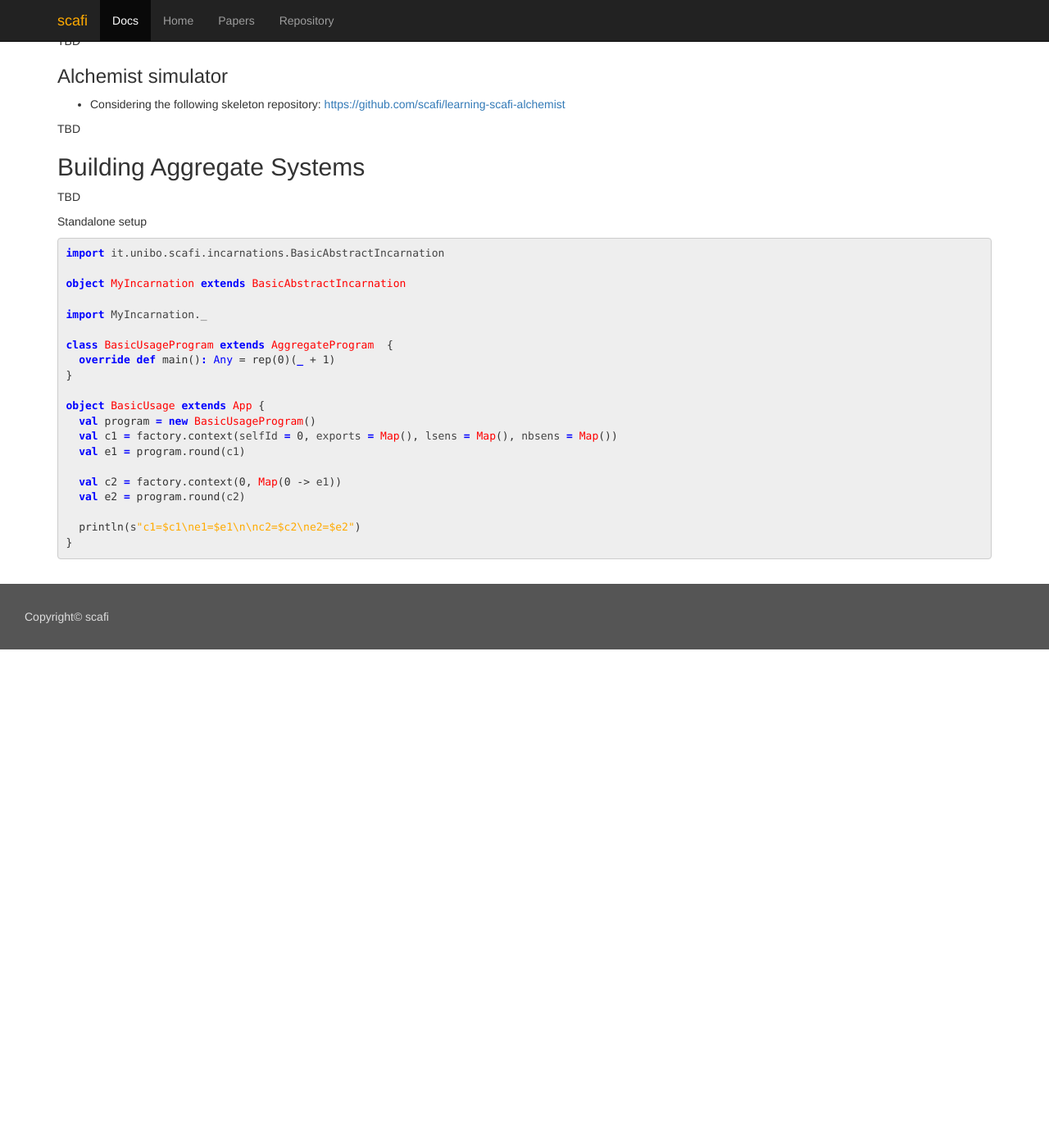
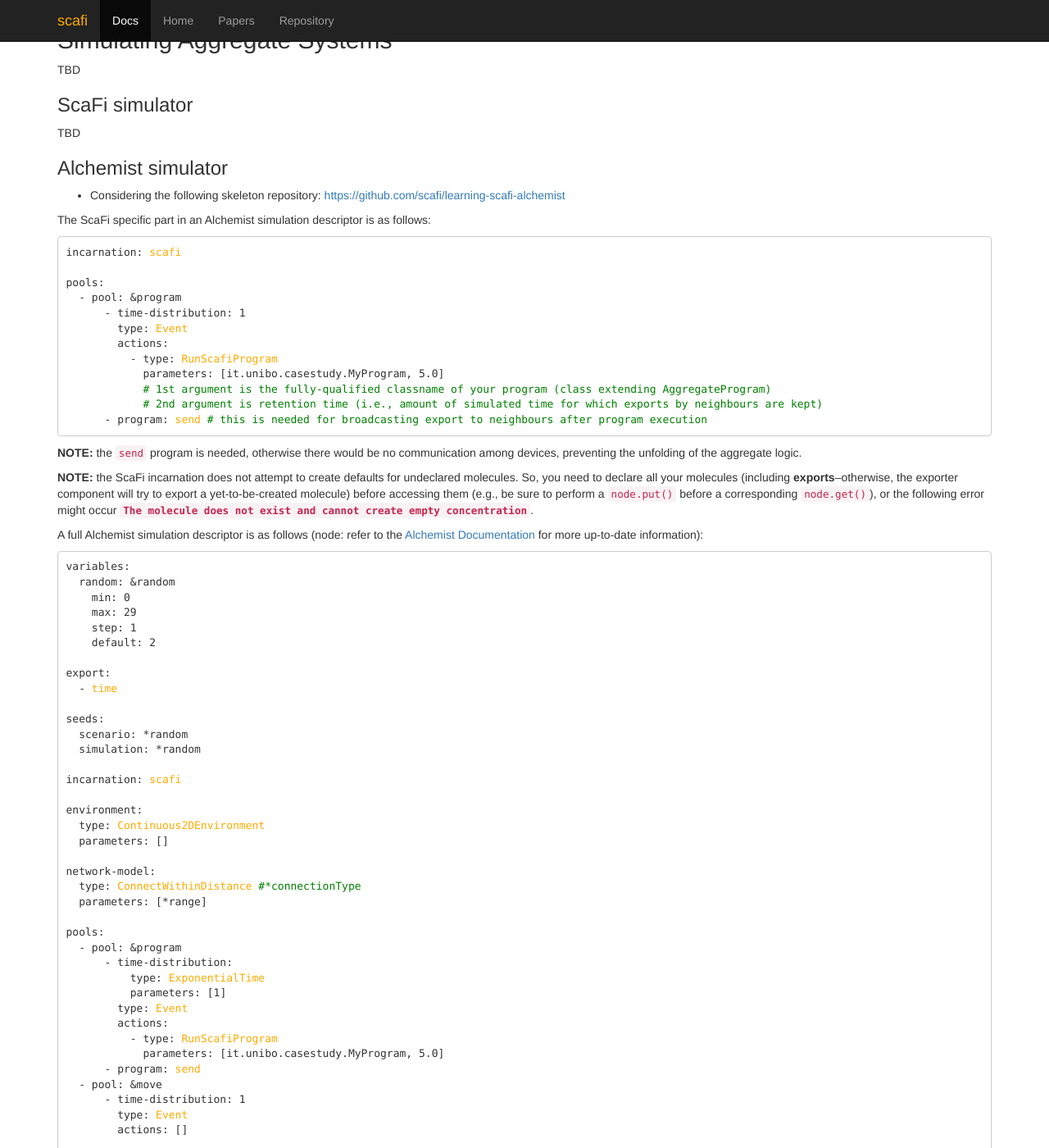
Before and after one commit to scafi/scafi.github.io, a Jekyll site: the page built from pages/docs.md, in a window 1280 px wide and 1400 px high, scrolled down 3659 px. Shown: the whole window at 82% size. Built offline with Jekyll 4.4.1, drawn with Linux system fonts in a browser that asks for light colours; before the commit the page ends 4451 px from its top, so only the background shows below that; some of the changed text lies outside the part shown.

Commit message:
On Scala compile + ScaFi in Alchemist

````diff
--- a/pages/docs.md
+++ b/pages/docs.md
@@ -80,6 +80,12 @@ dependencies {
     implementation("org.scala-lang:scala-library:2.12.2")
     implementation("it.unibo.apice.scafiteam:scafi-core_2.12:0.3.2")
     implementation("it.unibo.apice.scafiteam:scafi-simulator-gui_2.12:0.3.2")
+}
+
+// the following may be needed when running using Java 11
+tasks.withType<ScalaCompile> {
+    sourceCompatibility = "1.8"
+    targetCompatibility = "1.8"
 }
 {% endhighlight %}
 
@@ -221,7 +227,82 @@ TBD
 
 * Considering the following skeleton repository: [https://github.com/scafi/learning-scafi-alchemist](https://github.com/scafi/learning-scafi-alchemist)
 
-TBD
+The ScaFi specific part in an Alchemist simulation descriptor is as follows:
+
+```yaml
+incarnation: scafi
+
+pools:
+  - pool: &program
+      - time-distribution: 1
+        type: Event
+        actions:
+          - type: RunScafiProgram
+            parameters: [it.unibo.casestudy.MyProgram, 5.0]
+            # 1st argument is the fully-qualified classname of your program (class extending AggregateProgram)
+            # 2nd argument is retention time (i.e., amount of simulated time for which exports by neighbours are kept)
+      - program: send # this is needed for broadcasting export to neighbours after program execution
+```
+
+**NOTE:** the `send` program is needed, otherwise there would be no communication among devices,
+ preventing the unfolding of the aggregate logic.
+
+**NOTE:** the ScaFi incarnation does not attempt to create defaults for undeclared molecules.
+So, you need to declare all your molecules (including **exports**--otherwise, the exporter component will try to export a yet-to-be-created molecule) before accessing them (e.g., be sure to perform a `node.put()` before a corresponding `node.get()`), or the following error might occur **`The molecule does not exist and cannot create empty concentration`**.
+
+A full Alchemist simulation descriptor is as follows (node: refer to the [Alchemist Documentation](https://alchemistsimulator.github.io/) for more up-to-date information):
+
+```yaml
+variables:
+  random: &random
+    min: 0
+    max: 29
+    step: 1
+    default: 2
+
+export:
+  - time
+
+seeds:
+  scenario: *random
+  simulation: *random
+
+incarnation: scafi
+
+environment:
+  type: Continuous2DEnvironment
+  parameters: []
+
+network-model:
+  type: ConnectWithinDistance #*connectionType
+  parameters: [*range]
+
+pools:
+  - pool: &program
+      - time-distribution:
+          type: ExponentialTime
+          parameters: [1]
+        type: Event
+        actions:
+          - type: RunScafiProgram
+            parameters: [it.unibo.casestudy.MyProgram, 5.0]
+      - program: send
+  - pool: &move
+      - time-distribution: 1
+        type: Event
+        actions: []
+
+displacements:
+  - in:
+      type: Grid
+      parameters: [0, 0, 200, 80, 10, 10, 1, 1]
+    programs:
+      - *move
+      - *program
+    contents:
+      - molecule: test
+        concentration: true
+```
 
 
 ## Building Aggregate Systems
````
Also changed, not shown: index.md (+22 -1 lines).
